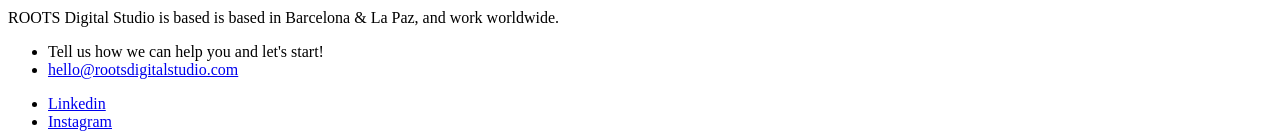
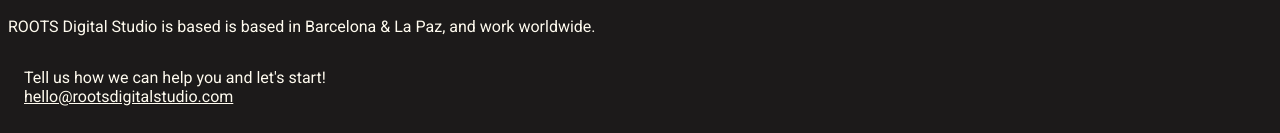
Before and after one commit to owenc8/web-dev-2-P-02, a plain HTML site: page index.html in a window 1280 px wide. Shown: the part 839-972 px from the top of the page. Drawn offline with nearby package versions, Linux system fonts and the light colour scheme; files that its build step writes are made by us from their sources; a web font is replaced by a local one.

Commit message:
scss file updated

```diff
--- a/index.html
+++ b/index.html
@@ -3,6 +3,13 @@
   <head>
     <meta charset="UTF-8" />
     <meta name="viewport" content="width=device-width, initial-scale=1.0" />
+    <link rel="preconnect" href="https://fonts.googleapis.com" />
+    <link rel="preconnect" href="https://fonts.gstatic.com" crossorigin />
+    <link
+      href="https://fonts.googleapis.com/css2?family=Gabarito:wght@400..900&family=Roboto:ital,wght@0,100..900;1,100..900&family=Source+Sans+3:ital,wght@0,200..900;1,200..900&display=swap"
+      rel="stylesheet"
+    />
+    <link rel="stylesheet" href="styles/styles.css" />
     <title>Document</title>
   </head>
   <body>
--- /dev/null
+++ b/scss/_goalsfooter.scss
@@ -0,0 +1,6 @@
+@use 'variables' as *;
+
+body{
+    background-color: $body-bg-color;
+    color: $text-color;
+}
--- a/scss/_normalize.scss
+++ b/scss/_normalize.scss
@@ -1,3 +1 @@
-body{
-    margin: 0;
-}
+//We will add grid stuff here
--- a/scss/_typography.scss
+++ b/scss/_typography.scss
@@ -0,0 +1,17 @@
+@use 'variables' as *;
+
+body{
+    font-family: $body-font;
+}
+
+a{
+    color: $link-color;
+}
+
+ ul{
+    padding: 1rem;
+
+    li{
+list-style: none;
+    }
+ }
--- a/scss/_variables.scss
+++ b/scss/_variables.scss
@@ -0,0 +1,5 @@
+//we only define variables here
+$body-bg-color: rgb(28, 26, 26);
+$body-font: Roboto, Arial, sans-serif;
+$text-color: rgb(255, 251, 239);
+$link-color: rgb(255, 251, 239);
--- a/scss/styles.scss
+++ b/scss/styles.scss
@@ -1,3 +1,5 @@
 @use 'normalize';
 
 @use 'typography';
+
+@use 'goalsfooter'
```
